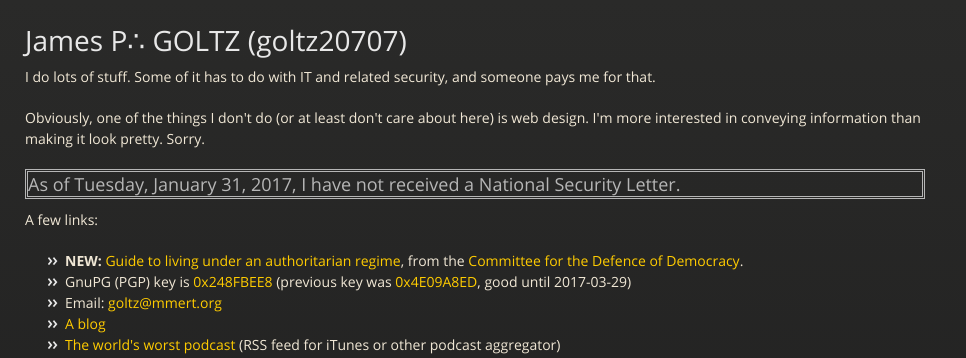
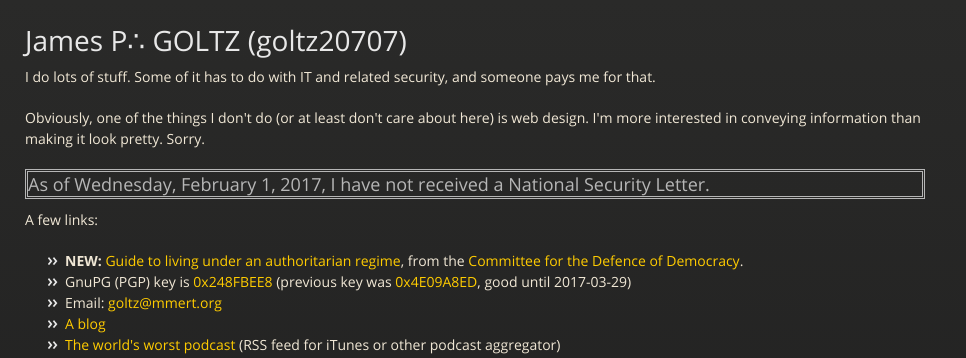
Before and after one commit to goltz20707/goltz20707.github.io, a Jekyll site: the page built from index.html, in a window 1280 px wide. Shown: the top 358 px of the page, without its empty margins (0-966 px from the left). Built offline with Jekyll 4.4.1, drawn with Linux system fonts in a browser that asks for light colours.

Commit message:
Update nsl.html

```diff
--- a/_includes/nsl.html
+++ b/_includes/nsl.html
@@ -3,6 +3,6 @@ date '+%A, %B %e, %Y,'
  -->
 <h3 style="border: double">As of
 
-Tuesday, January 31, 2017,
+Wednesday, February 1, 2017,
 
 I have not received a National Security Letter.</h3>
```
